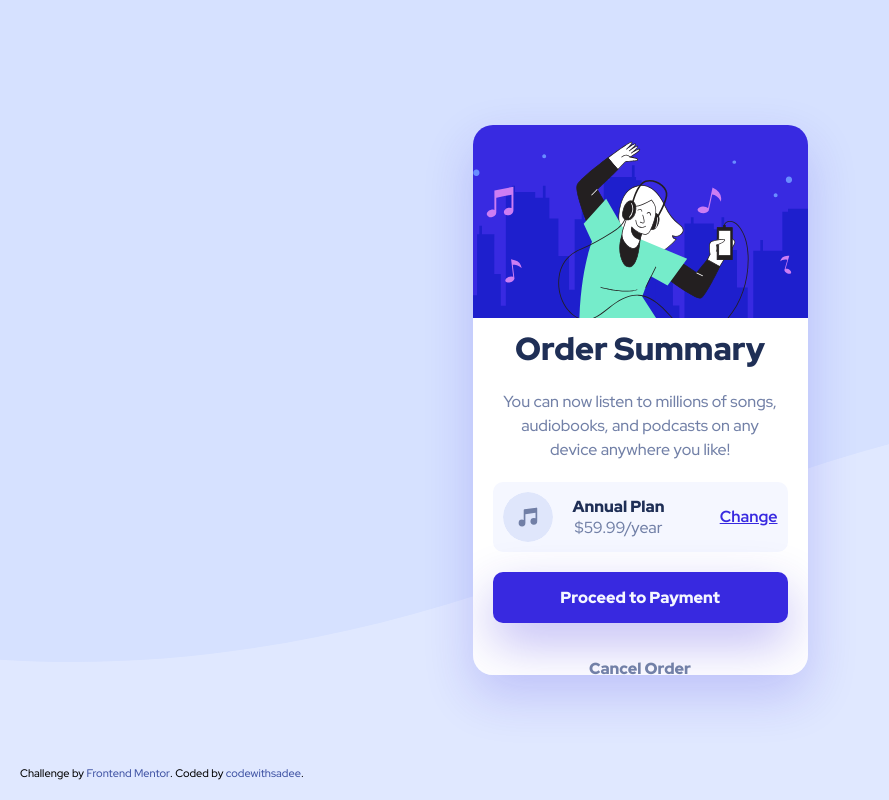
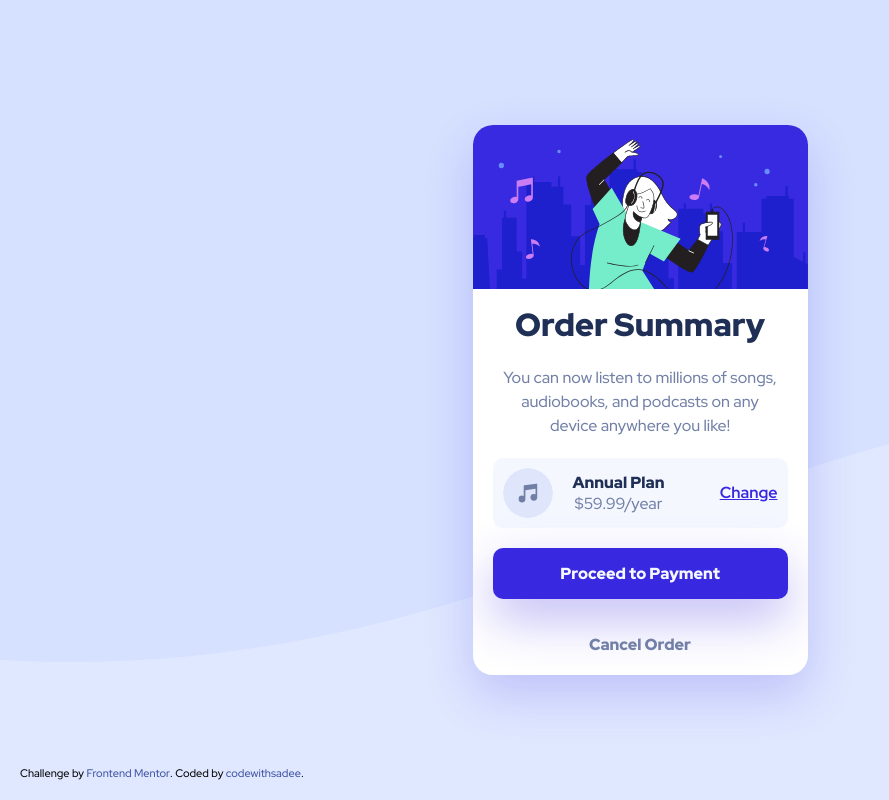
Before and after one commit to codewithsadee/order-summary, a plain HTML site: page index.html in a window 1280 px wide. Shown: the whole page, without its empty margins (0-889 px from the left). Drawn offline with Linux system fonts and the light colour scheme.

Commit message:
update initial

```diff
--- a/style.css
+++ b/style.css
@@ -55,7 +55,8 @@ a {
 }
 
 .card__header {
-  height: 35%;
+  background: #ffffff;
+  /* height: ; */
 }
 
 .card__header img {
```
